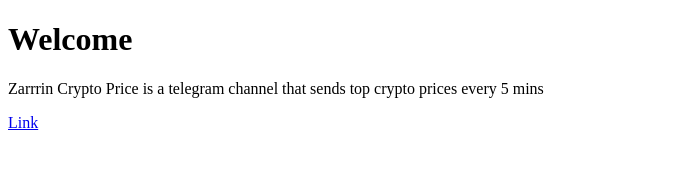
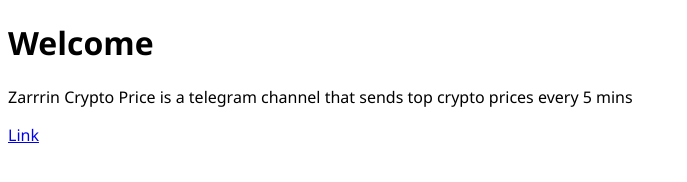
Before and after one commit to zarrrin/zarrrin.github.io, a plain HTML site: page index.html in a window 1280 px wide. Shown: the whole page, without its empty margins (0-687 px from the left). Drawn offline with Linux system fonts and the light colour scheme.

Commit message:
made some changes for readablity and showing webpage icon

```diff
--- a/index.html
+++ b/index.html
@@ -1,9 +1,10 @@
 <!DOCTYPE html>
 <html>
 <head>
+<link rel="shortcut icon" type="image/png" href="./assets/zarrrin-raw.png"/>
 <title> Zarrrin Crypto Git resources </title>
 </head>
-<body>
+<body style="font-family: 'segoe ui'">
 <h1> Welcome </h1>
 <p>Zarrrin Crypto Price is a telegram channel that sends top crypto prices every 5 mins</p>
 <a href="https://t.me/zarrrincryptoprice">Link</a>
```
